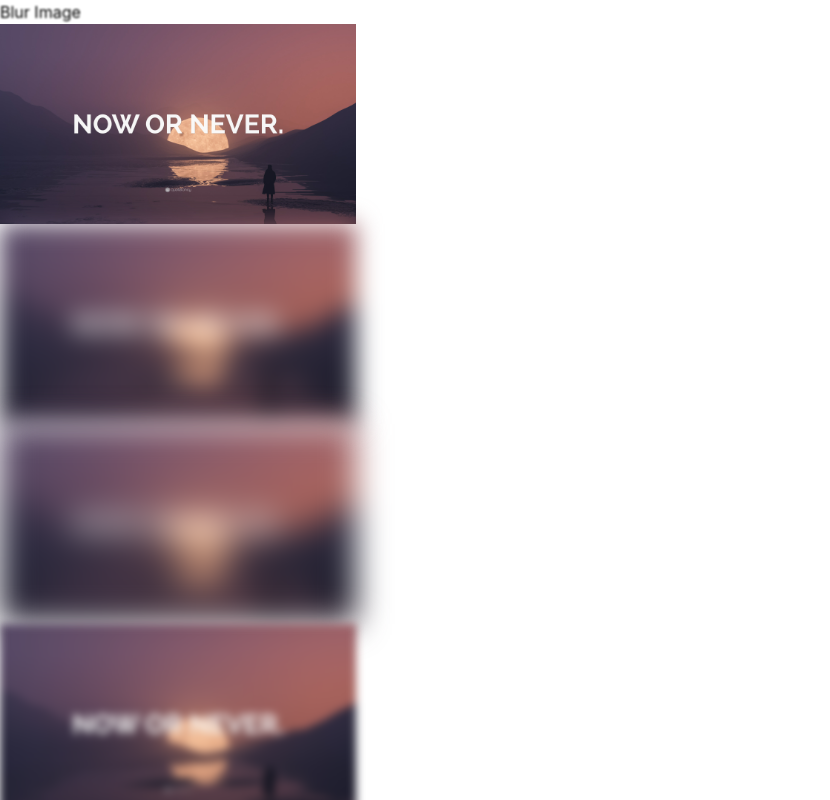
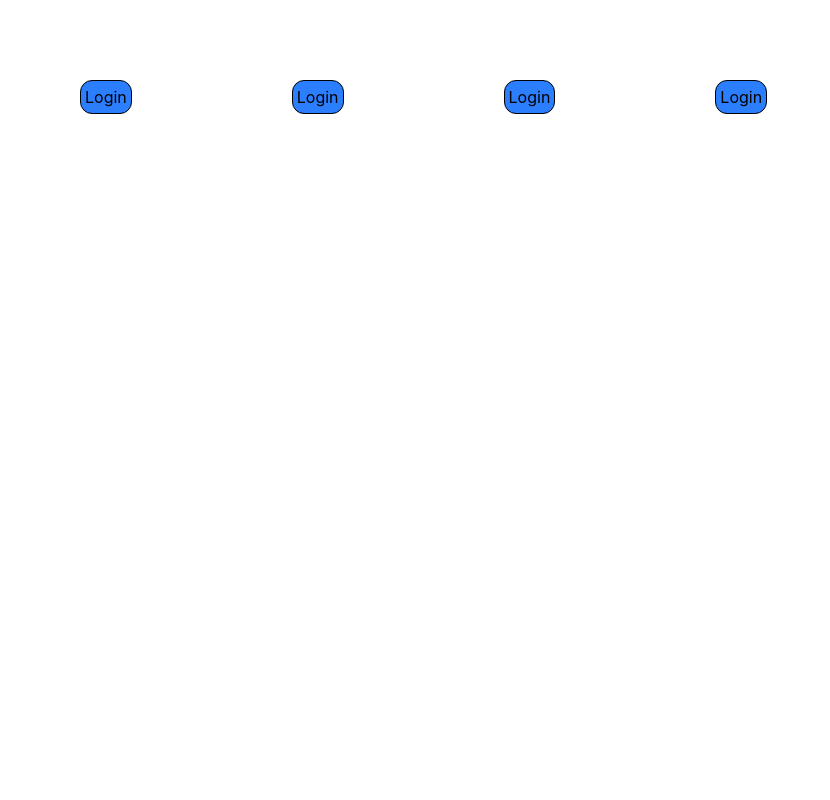
Before and after one commit to md-rayhan-shorif/Tailwind, a React (Vite) app: page / in a window 1280 px wide. Shown: the top 800 px of the page, without its empty margins (0-830 px from the left). Built offline with nearby package versions, Linux system fonts and the light colour scheme.

Commit message:
Interactivity - Hover, Focus, Active

```diff
--- a/src/App.jsx
+++ b/src/App.jsx
@@ -12,6 +12,7 @@ import Positions from './topics/Positions'
 import Container from './topics/Container'
 import Background from './topics/Background'
 import Filters from './topics/Filters'
+import Interactivity from './topics/Interactivity'
 
 function App() {
 
@@ -26,7 +27,8 @@ function App() {
       {/* <Positions/> */}
       {/* <Container/> */}
       {/* <Background/> */}
-      <Filters/>
+      {/* <Filters/> */}
+      <Interactivity/>
     </>
   )
 
--- /dev/null
+++ b/src/topics/Interactivity.jsx
@@ -0,0 +1,18 @@
+import React from 'react'
+
+const Interactivity = () => {
+  return (
+    <div>
+{/* Interactivity - Hover, Focus & Active */}
+        <button className=' border p-1 rounded-xl bg-blue-500 m-20'>Login</button>
+        <button className=' border p-1 rounded-xl bg-blue-500 m-20 cursor-pointer hover:bg-blue-400 '>Login</button>
+
+        <button className=' border p-1 rounded-xl bg-blue-500 m-20 cursor-pointer hover:bg-blue-400 focus:bg-amber-400 '>Login</button>
+
+        <button className=' border p-1 rounded-xl bg-blue-500 m-20 cursor-pointer hover:bg-blue-400 focus:bg-green-500 active:bg-red-400 '>Login</button>
+
+    </div>
+  )
+}
+
+export default Interactivity
```
